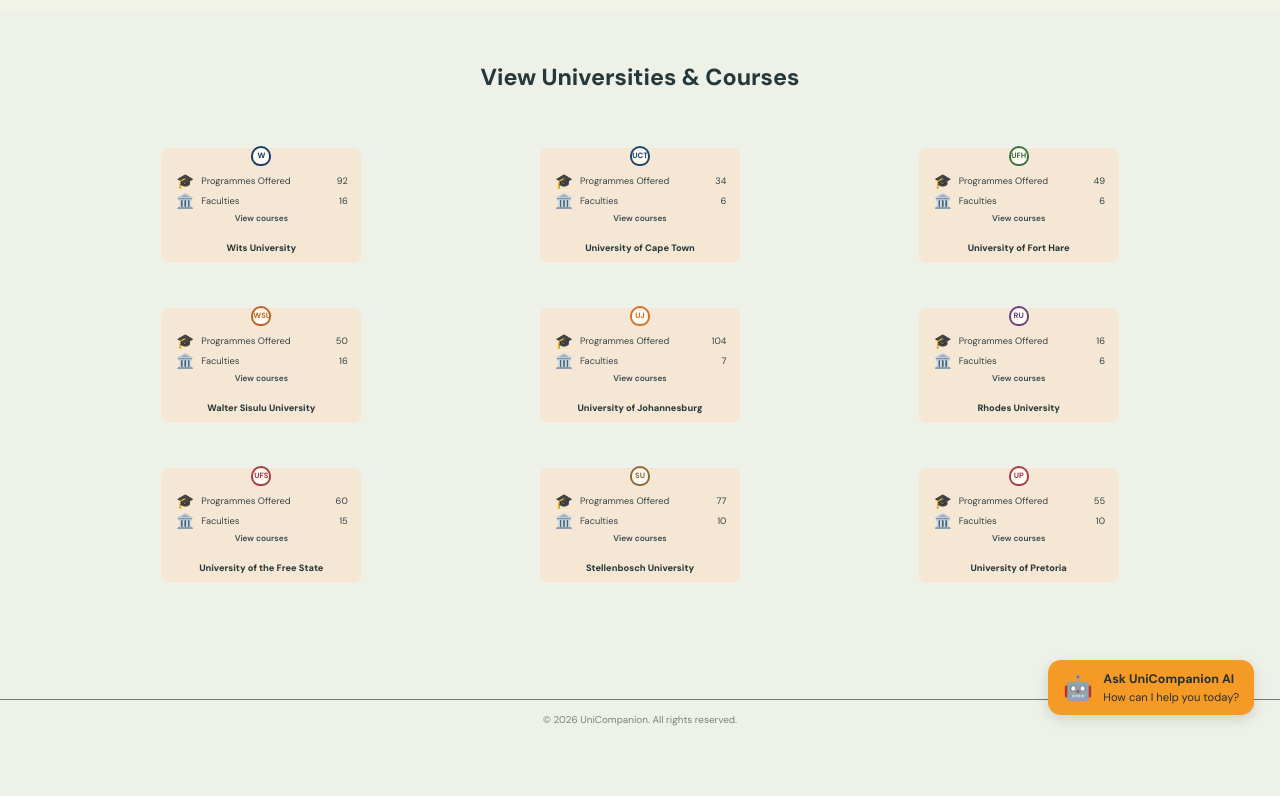
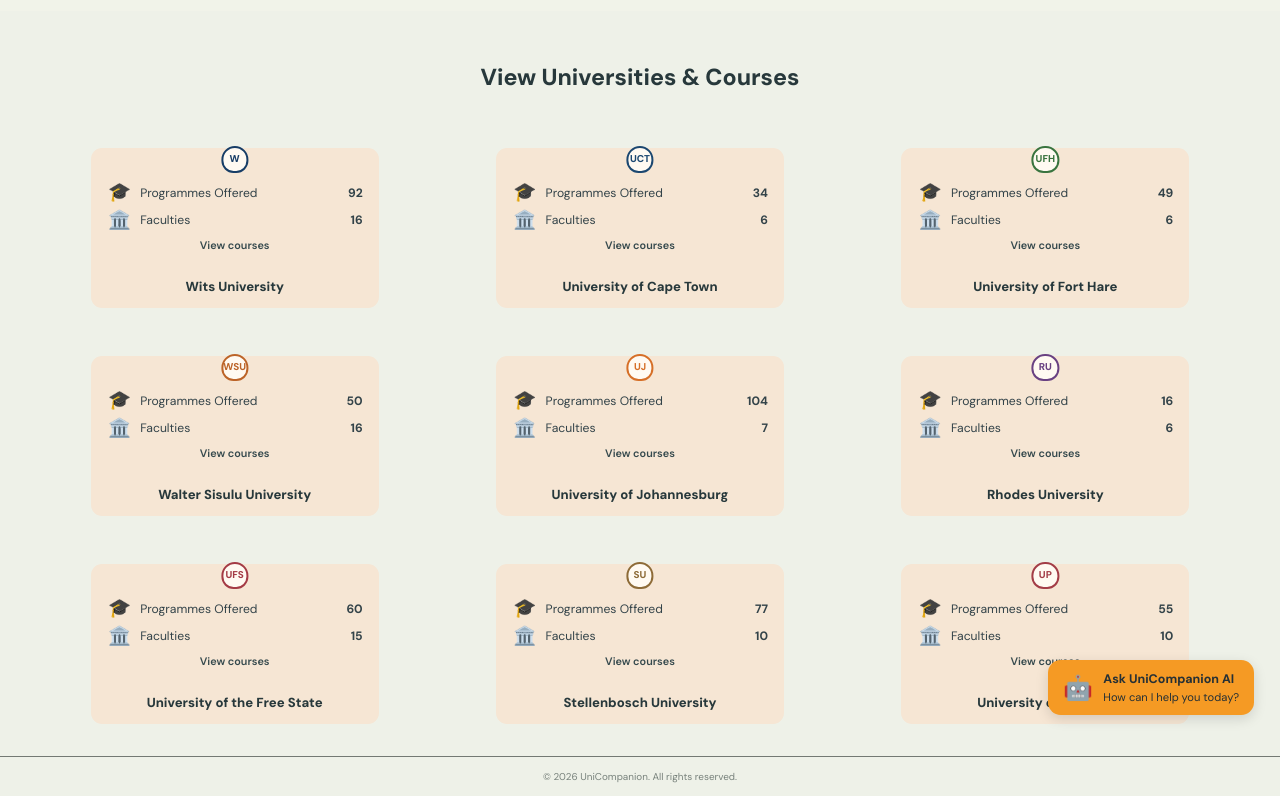
Before and after one commit to ZAA18/November-Exam-Web-Dev, a plain HTML site: page Pages/view-courses.html in a window 1280 px wide. Shown: the part 61-857 px from the top of the page. Before the commit the page ends 800 px from the top, so only its background shows below. Drawn offline with nearby package versions, Linux system fonts and the light colour scheme.

Commit message:
Enlarging card and information size

```diff
--- a/css/courses.css
+++ b/css/courses.css
@@ -16,8 +16,8 @@
 .university-directory {
     display: grid;
     grid-template-columns: repeat(3, minmax(0, 1fr));
-    gap: clamp(1.5rem, 4.5vw, 2.8rem) clamp(1rem, 4vw, 3rem);
-    width: min(100%, 68rem);
+    gap: clamp(1.8rem, 4vw, 3rem) clamp(1rem, 3vw, 2rem);
+    width: min(100%, 74rem);
     margin: clamp(2.2rem, 5vw, 3.5rem) auto 0;
 }
 
@@ -26,11 +26,11 @@
     display: flex;
     flex-direction: column;
     align-items: stretch;
-    width: min(100%, 12.5rem);
-    min-height: 7.2rem;
+    width: min(100%, 18rem);
+    min-height: 10rem;
     justify-self: center;
-    padding: 1.05rem .85rem .55rem;
-    border-radius: .5rem;
+    padding: 1.4rem 1rem .8rem;
+    border-radius: .7rem;
     background: #f6e6d4;
     color: #27383b;
     text-align: center;
@@ -41,52 +41,54 @@
     top: -.15rem;
     left: 50%;
     display: grid;
-    width: 1.25rem;
-    height: 1.25rem;
+    width: 1.7rem;
+    height: 1.7rem;
     place-items: center;
     transform: translateX(-50%);
     border: 2px solid var(--crest-color);
     border-radius: 50% 50% 45% 45%;
     background: #fffaf2;
     color: var(--crest-color);
-    font-size: .48rem;
+    font-size: .62rem;
     font-weight: 800;
     line-height: 1;
 }
 
 .directory-stats {
     display: grid;
-    gap: .38rem;
-    margin-top: .55rem;
+    gap: .55rem;
+    margin-top: .8rem;
 }
 
 .directory-stat {
     display: grid;
-    grid-template-columns: 1.3rem minmax(0, 1fr) auto;
+    grid-template-columns: 1.6rem minmax(0, 1fr) auto;
     align-items: center;
-    gap: .35rem;
+    gap: .5rem;
     color: #334349;
-    font-size: .58rem;
+    font-size: .76rem;
     text-align: left;
 }
 
 .directory-stat-icon {
     color: #193d50;
-    font-size: .9rem;
+    font-size: 1.15rem;
     line-height: 1;
     text-align: center;
 }
 
 .directory-stat-count {
-    min-width: 1rem;
+    min-width: 1.35rem;
+    font-size: .76rem;
+    font-weight: 700;
     text-align: right;
 }
 
 .directory-card-link {
     align-self: center;
-    margin: .28rem 0 .2rem;
+    margin: .55rem 0 .35rem;
     color: #35494d;
-    font-size: .52rem;
+    font-size: .68rem;
     font-weight: 600;
     text-decoration: none;
 }
@@ -99,7 +101,7 @@
 
 .directory-card-name {
     margin: auto 0 0;
-    font-size: .58rem;
+    font-size: .82rem;
     font-weight: 800;
     line-height: 1.25;
 }
@@ -131,7 +133,7 @@
     }
 
     .directory-card {
-        width: min(100%, 14rem);
+        width: min(100%, 18rem);
     }
 }
 
```
